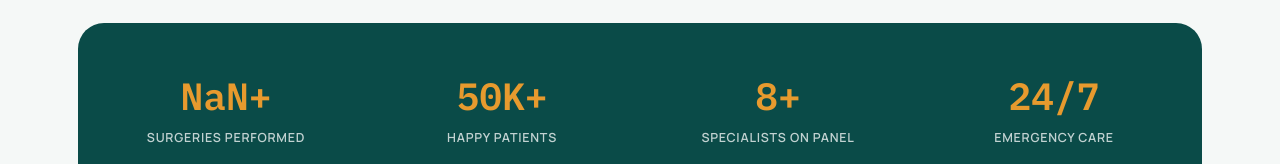
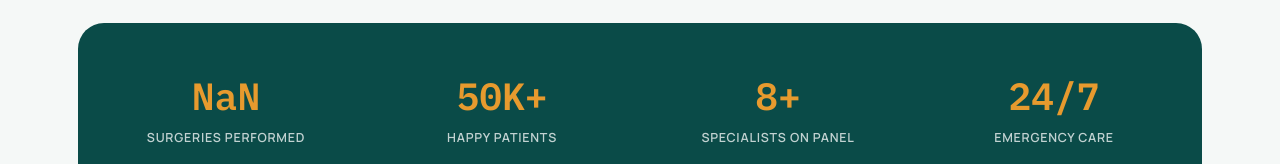
Before and after one commit to Husnain824/doctor, a plain HTML site: page hospital/index.html in a window 1280 px wide. Shown: the part 823-987 px from the top of the page. Drawn offline with nearby package versions, Linux system fonts and the light colour scheme.

Commit message:
Update index.html

```diff
--- a/hospital/index.html
+++ b/hospital/index.html
@@ -1171,7 +1171,7 @@
   const statObserver = new IntersectionObserver((entries)=>{
     entries.forEach(en=>{
       if(en.isIntersecting){
-        animateCount(document.getElementById('statSurg'), "uncounted", '+');
+        animateCount(document.getElementById('statSurg'), "uncounted", '');
         animateCount(document.getElementById('statPatients'), 50, 'K+');
         animateCount(document.getElementById('statSpec'), specialists.length, '+');
         statObserver.disconnect();
```
